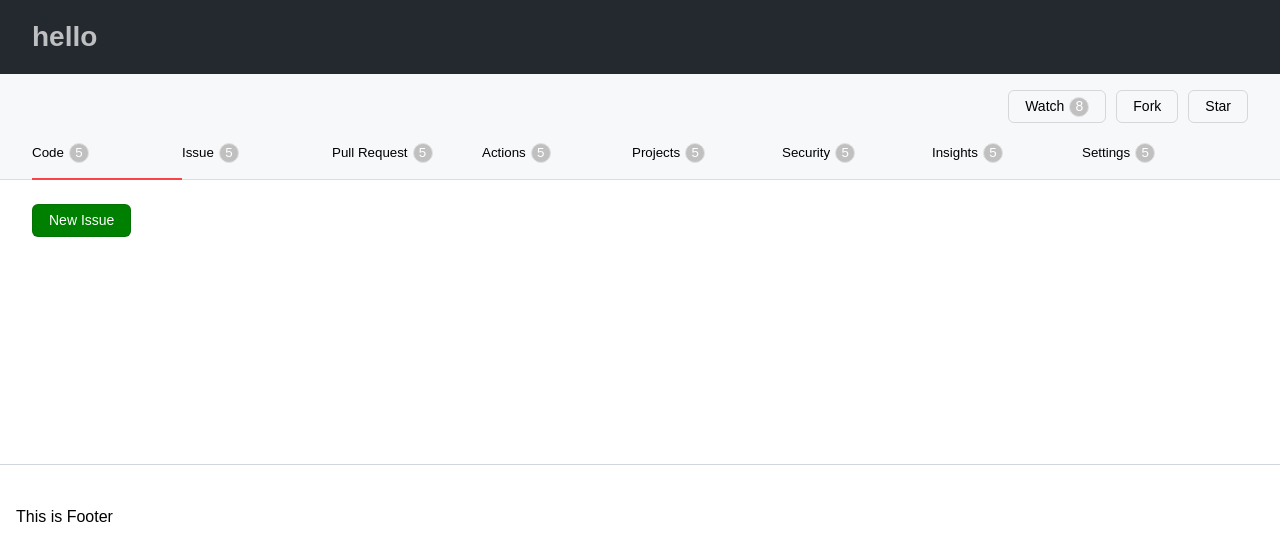
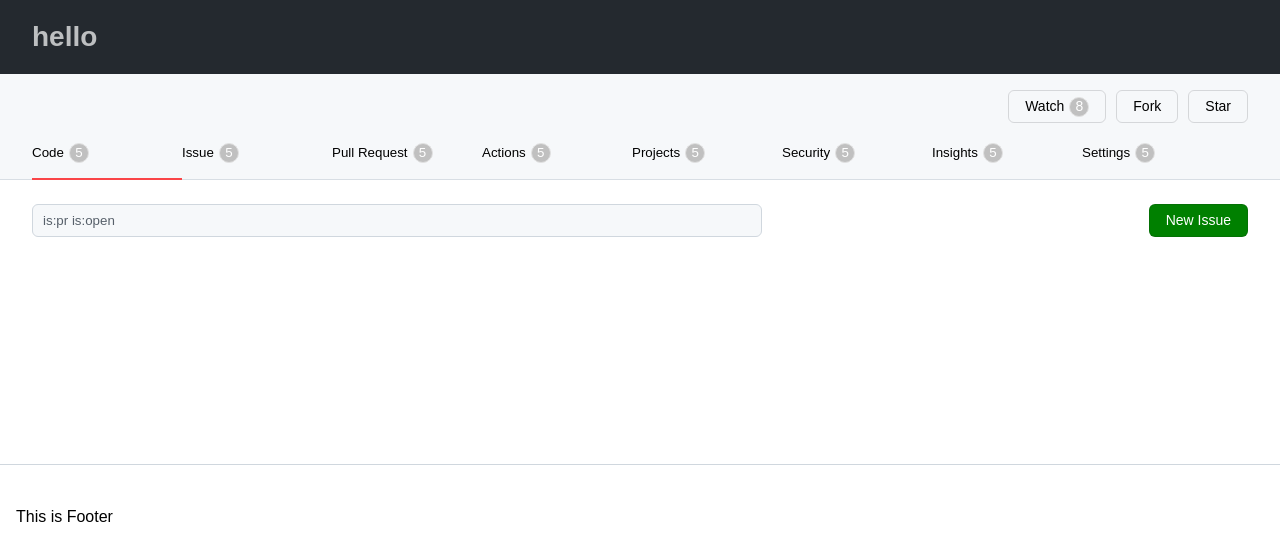
Before and after one commit to olhkyle/github-issue-page-clone, a React (Create React App) app: page / in a window 1280 px wide. Shown: the top 560 px of the page. Built offline with nearby package versions, Linux system fonts and the light colour scheme.

Commit message:
Feat : section 컴포넌트에 input 검색 기능 추가

```diff
--- a/src/components/Section.tsx
+++ b/src/components/Section.tsx
@@ -1,4 +1,5 @@
 import styled from '@emotion/styled'
+import React, { useState } from 'react'
 import Button from './commons/Button'
 import { ButtonProps } from './Header'
 
@@ -8,9 +9,18 @@ const Section = () => {
     fontColor: 'white',
     fontSize: '14px',
   }
+
+  const [inputValue, setInputValue] = useState<string>('is:pr is:open')
+  const handleInputChange = (e: React.ChangeEvent<HTMLInputElement>) => {
+    setInputValue(e.target.value)
+  }
+
   return (
     <ListContainer>
-      <Button issueBtn={issueBtn}>New Issue</Button>
+      <Wrapper>
+        <Input value={inputValue} type="text" onChange={handleInputChange} />
+        <Button issueBtn={issueBtn}>New Issue</Button>
+      </Wrapper>
     </ListContainer>
   )
 }
@@ -22,3 +32,18 @@ const ListContainer = styled.div`
   margin-top: 24px;
   height: 220px;
 `
+
+const Wrapper = styled.div`
+  display: flex;
+  justify-content: space-between;
+`
+
+const Input = styled.input`
+  margin-right: auto;
+  padding-left: 10px;
+  width: 60%;
+  border-radius: 6px;
+  border: 1px solid #d0d7de;
+  color: #57606a;
+  background: #f6f8fa;
+`
```
